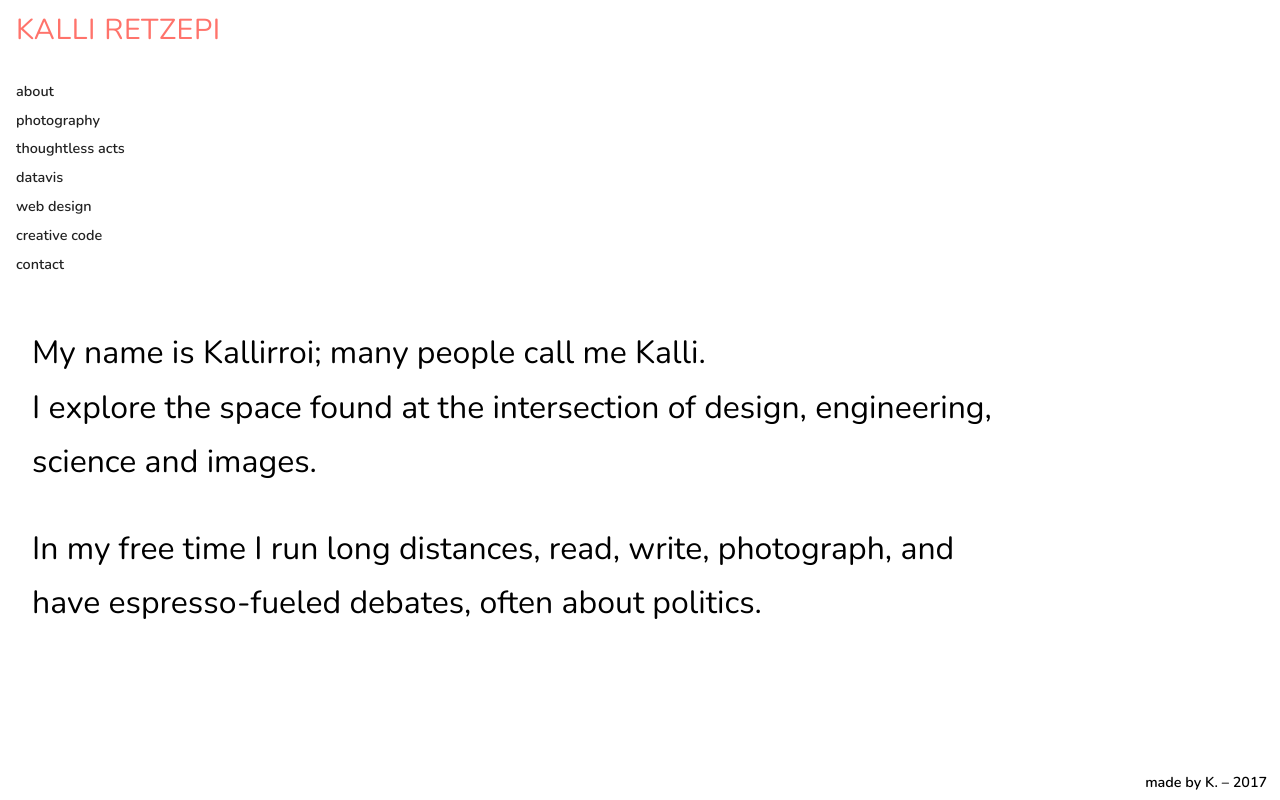
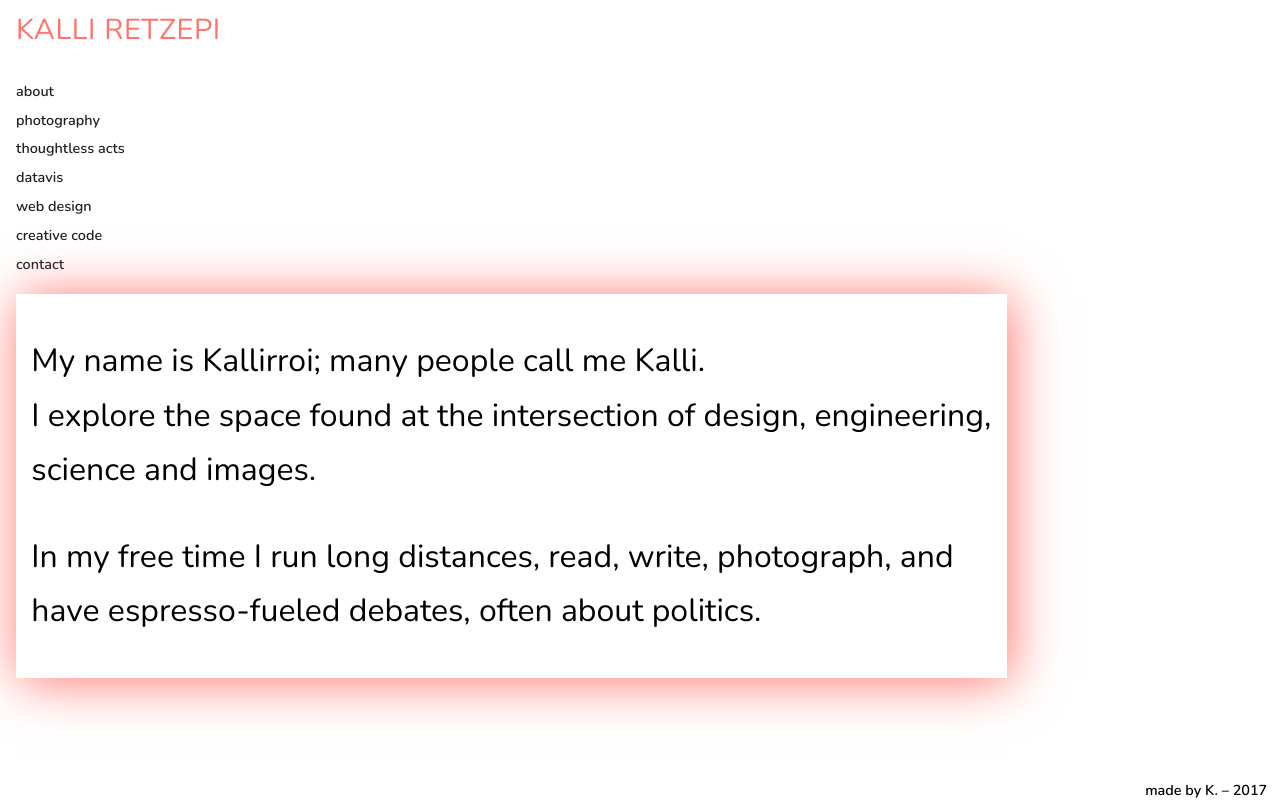
Before and after one commit to Kallirroi/K, a React (Create React App) app: page / in a window 1280 px wide. Built offline with nearby package versions, Linux system fonts and the light colour scheme.

Commit message:
CSS changes

```diff
--- a/src/App.css
+++ b/src/App.css
@@ -28,15 +28,15 @@
   width: 20rem;
   /*border: 1px solid red;*/
 }
+
 .Item:hover {
   padding-left: 10rem;
   font-weight: 400;
   width: auto;
   cursor: url(cursor_oval.png), auto;
-
 }
 
-.ItemDetails{
+.ItemDetails {
   font-size: 2rem;
   line-height: 3.4rem;
   font-weight: 300;
@@ -44,8 +44,17 @@
   width:  60rem;
   display: inline-block;
   position: absolute;
-  padding: 0 1rem 1rem 1rem;
-  /*border: 1px solid red;*/
+  padding: 1vh 1.2vw 1vh 1.2vw;
+  margin-bottom: 2vh;
+  box-shadow: 3px 3px 50px 0px #FF736B;
+}
+
+.ItemDetails:hover {
+  cursor: move;
+}
+
+.ItemDetails>p:hover {
+  cursor: text;
 }
 
 a {
@@ -81,7 +90,7 @@ iframe {
 
 .footer {
   position: fixed;
-  bottom: 2vh;
+  bottom: 1vh;
   height: 2vh;
   right: 1vw;
 }
--- a/src/App.js
+++ b/src/App.js
@@ -7,7 +7,6 @@ import {ItemMap} from './ItemMap';
 
 // const colors = ['#fff', '#F9FFF7', '#FAFFFE', '#FAFEFF', '#FEFEFF','#FCFFFA', '#FFFBFA', '#FFF'] ;
 const colors = ['#FFF'] ;
-const background = document.getElementsByTagName('body');
 const item = document.getElementsByClassName("ItemDetails"); //change position
 
 class App extends Component {
@@ -29,9 +28,8 @@ class App extends Component {
   }
   updateText(e) {
     if (e.target.id.length>0) this.setState({clickedID: e.target.id});  //change text
-    item[0].style.left = Math.random()*40 + 10 + 'rem'; //move text
-    item[0].style.top =  Math.random()*5 + 'rem'; //move text
-    background[0].style.backgroundColor = colors[Math.floor(Math.random() * colors.length)]; //change background color
+    item[0].style.left = Math.random()*40 + 20 + 'rem'; //move text
+    item[0].style.top =  Math.random()*10 + 10 + 'rem'; //move text
   }
 
   render() {
```
